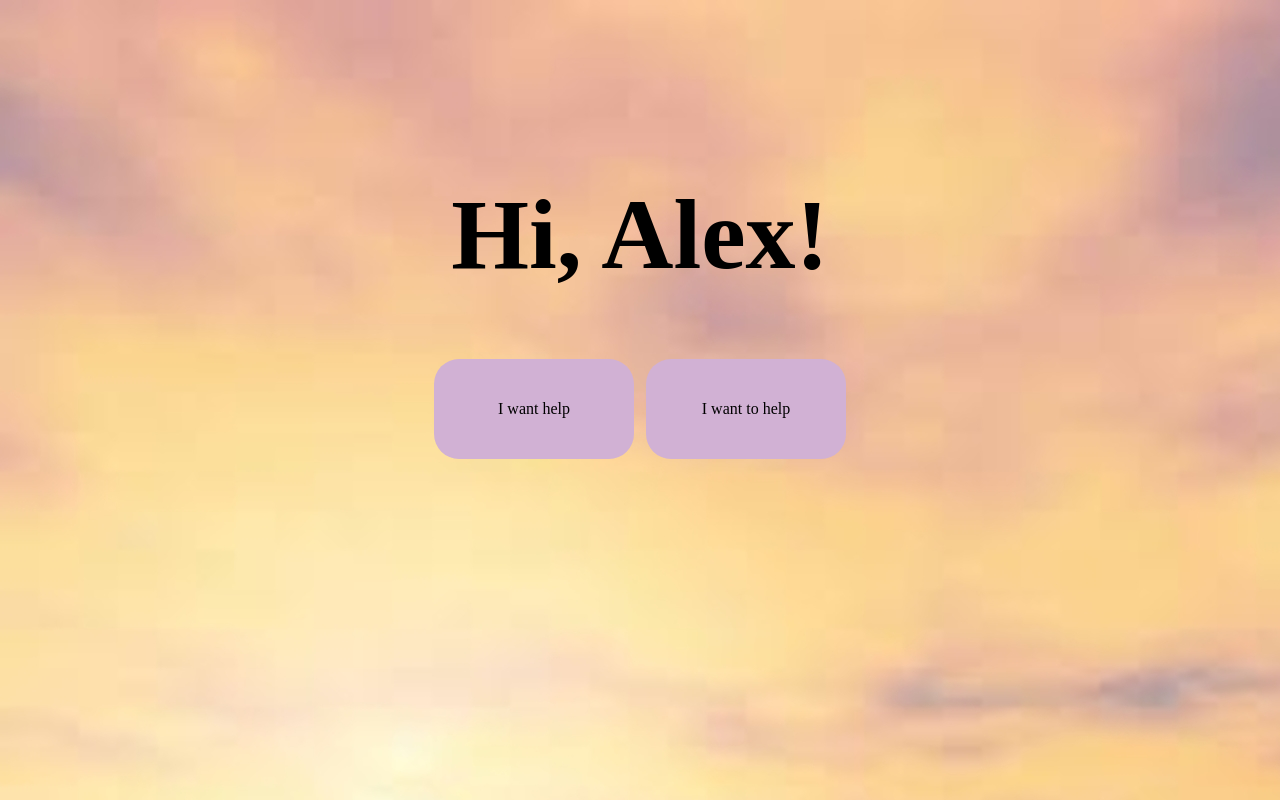
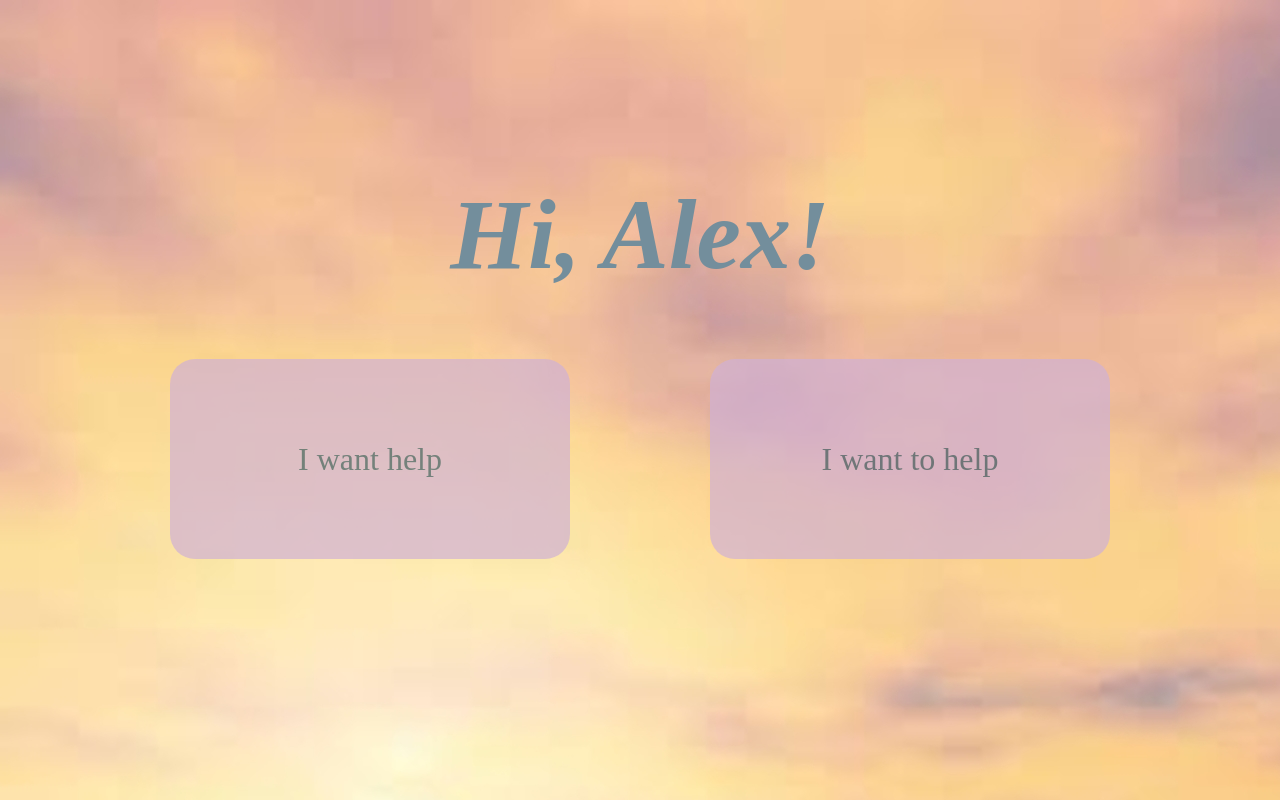
Before and after one commit to andregarivay/LANParty, a Python web app: template templates/main.html in a window 1280 px wide. Run offline with Jinja, Linux system fonts and the light colour scheme; the template is opened without the code that fills it, so the values that code supplies are empty.

Commit message:
Added new everything

```diff
--- a/resources/main.css
+++ b/resources/main.css
@@ -3,8 +3,9 @@
     margin-top: 25px;
     font-size: 100px;
     text-align: center;
-    animation: fadein 8s;
+    animation: fadein 5s;
     -webkit-animation: fadein 5s; /* Safari and Chrome */
+    color: #738E9C;
   }
 
 @-webkit-keyframes fadein { /* Safari and Chrome */
@@ -20,6 +21,8 @@
   border-style: inset outset;
   border-color: green;
   border-radius: 25px;
+  opacity: 0.7;
+  cursor: pointer;
 
 }
 
@@ -30,8 +33,8 @@
   margin-right: auto;
   text-align: center;
   font-size: inherit;
-  animation: fadein 8s;
-  -webkit-animation: fadein 8s; /* Safari and Chrome */
+  animation: fadein 5s;
+  -webkit-animation: fadein 5s; /* Safari and Chrome */
 }
 @-webkit-keyframes fadein { /* Safari and Chrome */
     from {
@@ -45,12 +48,14 @@
 
 input[type=submit] {
   border: none; /*rewriting standard style, it is necessary to be able to change the size*/
-  height: 100px;
-  width: 200px;
-  font-size: inherit;
+  height: 200px;
+  width: 400px;
+  font-size: 32px;
 }
 
 div#frm *{display:inline}
+
+
 
 body {
     background-image: url("backgroundupdate.jpg");
--- a/resources/profile.css
+++ b/resources/profile.css
@@ -59,5 +59,5 @@ button:hover, a:hover {
 }
 
 p {
-  font-size: 18px;
+  font-size: 16px;
 }
--- a/templates/main.html
+++ b/templates/main.html
@@ -21,21 +21,37 @@
 <br/>
 <br/>
 
-    <div id="heading"><h1> Hi, Alex! </h1></div>
+    <div id="heading"><h1><i> Hi, Alex! </h1><i></div>
 
     <div id="frm" class="middle">
 
     <form method = "get" action = "/send" class="color">
-      <input class="border" type = "submit" value = "I want help" style="font-family: Arial Rounded MT Bold; background-color: #D1B1D4; color: black"/>
+      <input class="border" type = "submit" value = "I want help" style="font-family: Arial Rounded MT Bold; background-color: #D1B1D4; color: #3B596B"; />
     </form>
 
+    &nbsp;
+    &nbsp;
+    &nbsp;
+    &nbsp;
+    &nbsp;
+    &nbsp;
+    &nbsp;
+    &nbsp;
+    &nbsp;
+    &nbsp;
+    &nbsp;
+    &nbsp;
+    &nbsp;
+    &nbsp;
+    &nbsp;
+    &nbsp;
     &nbsp;
     &nbsp;
 
 
 
     <form method = "get" action = "/login">
-      <input class="border" type = "submit" value = "I want to help" style="font-family: Arial Rounded MT Bold; background-color: #D1B1D4; color: bla"/>
+      <input class="border" type = "submit" value = "I want to help" style="font-family: Arial Rounded MT Bold; background-color: #D1B1D4; color: #3B596B"/>
     </form>
 
     </div>
```
Also changed, not shown: templates/profile.html (+7 -8 lines), 3 other files.
